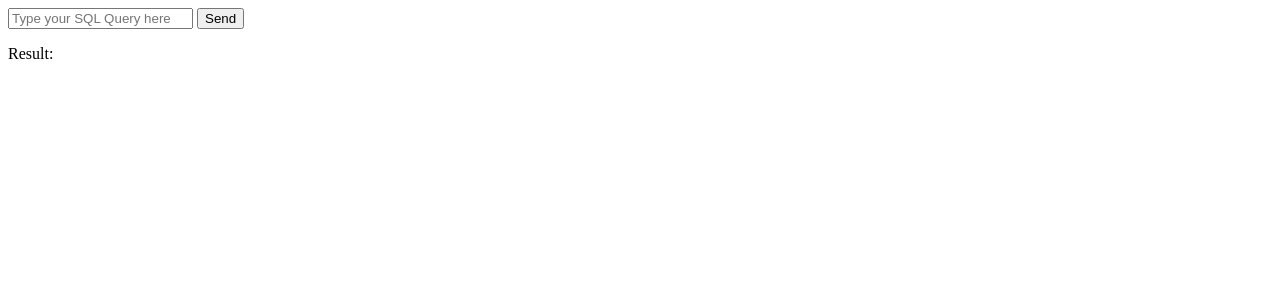
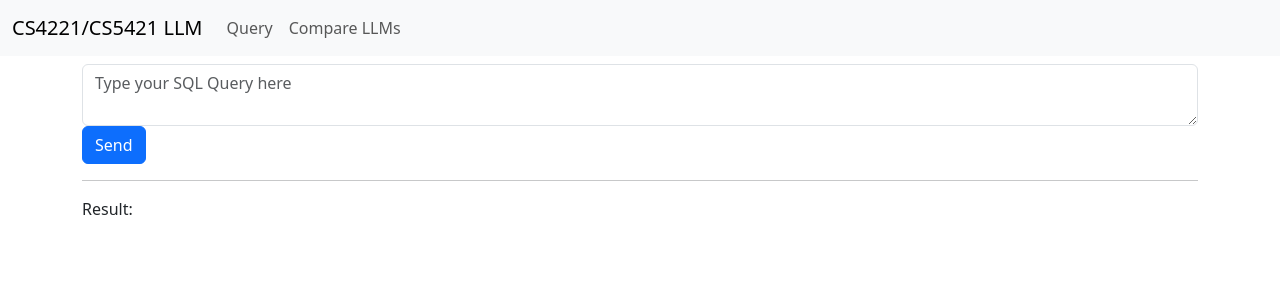
Before and after one commit to joenzkc/cs4221-llm-comparer, a Flask app: page / in a window 1280 px wide. Shown: the top 300 px of the page. Run offline with Flask 3, Linux system fonts and the light colour scheme; parts of the project's set-up code (start-up, migrations or seed data) failed here and were passed over; some libraries are stand-ins or nearby versions.

Commit message:
added nav and formatted front page

```diff
--- a/app/llms/claude.py
+++ b/app/llms/claude.py
@@ -9,9 +9,12 @@ claude_client = anthropic.Anthropic(api_key=api_key)
 base_prompt = "You are an SQL Expert. You are asked to write SQL queries based on the prompts given to you. Your response should be a valid SQL query."
 
 def generate_claude_response(prompt: str, content_prompt: str='') -> str:
-    if content_prompt:
-        base_prompt = content_prompt
     print(f'claude content prompt: {content_prompt} | claude prompt: {prompt}')
     messages = [{"role": "user", "content": prompt}]
-    response = claude_client.messages.create(model="claude-3-opus-20240229", max_tokens=300, system=base_prompt, messages=messages)
+    response = claude_client.messages.create(
+        model="claude-3-opus-20240229",
+        max_tokens=300,
+        system=content_prompt if content_prompt else base_prompt,
+        messages=messages
+    )
     return response.content[0].text
--- a/app/static/js/generate_ddl.js
+++ b/app/static/js/generate_ddl.js
@@ -29,7 +29,11 @@ async function handleSubmit(e) {
         headers: {
             'Content-type': 'application/json'
         }
-    }).then(data => data.json());
+    }).then(data => data.json())
+    .catch(error => {
+        console.log(error);
+        loading.classList.add('d-none');
+    });
 
     let {openai, claude} = dlls;
 
--- a/app/templates/base.html
+++ b/app/templates/base.html
@@ -11,6 +11,24 @@
     <script src="https://cdnjs.cloudflare.com/ajax/libs/highlight.js/11.9.0/highlight.min.js"></script>
 </head>
 <body>
+    <nav class="navbar navbar-expand-lg bg-body-tertiary">
+        <div class="container-fluid">
+          <a class="navbar-brand" href="#">CS4221/CS5421 LLM</a>
+          <button class="navbar-toggler" type="button" data-bs-toggle="collapse" data-bs-target="#navbarNav" aria-controls="navbarNav" aria-expanded="false" aria-label="Toggle navigation">
+            <span class="navbar-toggler-icon"></span>
+          </button>
+          <div class="collapse navbar-collapse" id="navbarNav">
+            <ul class="navbar-nav">
+              <li class="nav-item">
+                <a class="nav-link" aria-current="page" href="/">Query</a>
+              </li>
+              <li class="nav-item">
+                <a class="nav-link" href="/generate_ddl">Compare LLMs</a>
+              </li>
+            </ul>
+          </div>
+        </div>
+      </nav>
     {% block body %}
     {% endblock%}
     <script src="https://cdn.jsdelivr.net/npm/bootstrap@5.3.3/dist/js/bootstrap.bundle.min.js" integrity="sha384-YvpcrYf0tY3lHB60NNkmXc5s9fDVZLESaAA55NDzOxhy9GkcIdslK1eN7N6jIeHz" crossorigin="anonymous"></script>
--- a/app/templates/index.html
+++ b/app/templates/index.html
@@ -1,17 +1,19 @@
-<!DOCTYPE html>
-<html>
-  <head>
-    <title>CS4221</title>
-  </head>
-  <body>
-    <form method="post">
-      <input
-        type="text"
-        name="message"
-        placeholder="Type your SQL Query here"
-      />
-      <button type="submit">Send</button>
-    </form>
-    <p>Result: {{ response }}</p>
-  </body>
-</html>
+{% extends "base.html" %}
+
+{% block title%}CS4221 / CS5421{% endblock %}
+
+{% block body%}
+
+<div class="container mt-2">
+  <form method="post">
+    <textarea
+      class="form-control"
+      placeholder="Type your SQL Query here"
+      id="message"
+      name="message"></textarea>
+    <button type="submit" class="btn btn-primary">Send</button>
+  </form>
+  <hr />
+  <p>Result: {{ response }}</p>
+</div>
+{% endblock %}
```
